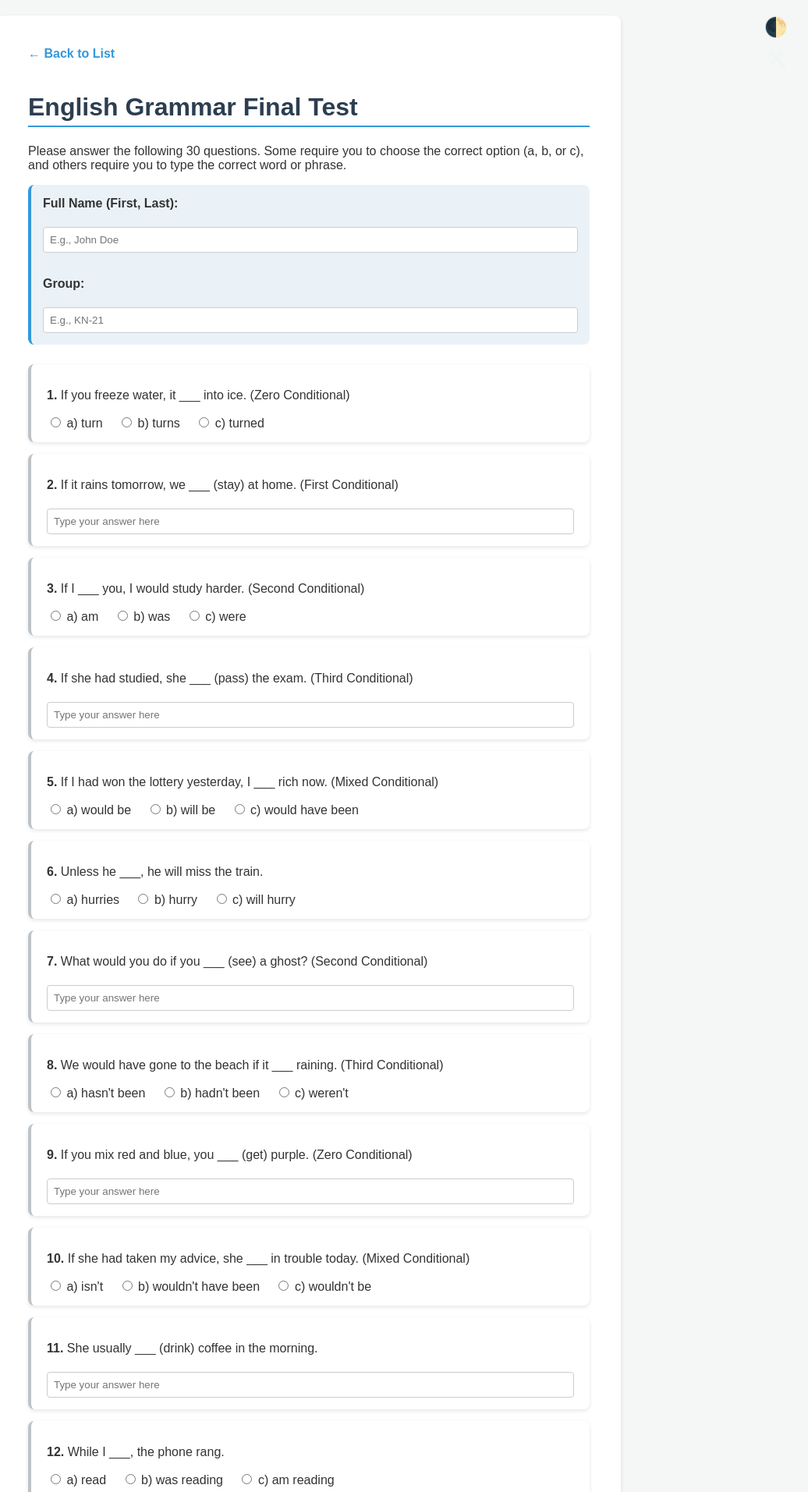
After one commit to IdzaYar120/english-test-app, a Flask app: page /test/nikita in a window 1280 px wide. The commit adds this page. Shown: the top 1913 px of the page at 78% size, without its empty margins (244-1280 px from the left). Run offline with Flask 3, Linux system fonts and the light colour scheme.

Commit message:
feat: Integrate Nikita's test with secure POST and standard UI

```diff
--- a/templates/index.html
+++ b/templates/index.html
@@ -25,7 +25,7 @@
         <p>Choose a student testing module:</p>
         <a href="/test/yevhen" class="btn">Test: Yevhen</a>
         <a href="/test/nikita" class="btn">Test: Nikita</a>
-        <a href="/test/sasha" class="btn">Test: Oleksandr (Sasha)</a>
+        <a href="/test/sasha" class="btn">Test: Oleksandr</a>
         <a href="/test/denys" class="btn">Test: Denys</a>
         <a href="/test/illia" class="btn">Test: Illia</a>
 
--- /dev/null
+++ b/templates/test_nikita.html
@@ -0,0 +1,354 @@
+<!DOCTYPE html>
+<html lang="en">
+<head>
+    <meta charset="UTF-8">
+    <meta name="viewport" content="width=device-width, initial-scale=1.0">
+    <title>English Grammar Test</title>
+    <style>
+        body { font-family: Arial, sans-serif; background-color: #f4f7f6; color: #333; padding: 20px; margin: 0; }
+        .container { width: 95%; max-width: 800px; box-sizing: border-box; margin: 0 auto; background: #fff; padding: 40px; border-radius: 8px; box-shadow: 0 2px 5px rgba(0,0,0,0.1); }
+        h1 { color: #2c3e50; border-bottom: 2px solid #3498db; padding-bottom: 5px; }
+        .question { background: #fff; padding: 15px 20px; margin-bottom: 15px; border-radius: 8px; box-shadow: 0 2px 5px rgba(0,0,0,0.1); border-left: 4px solid #bdc3c7; transition: 0.3s; }
+        .options { margin-top: 10px; }
+        label { margin-right: 15px; cursor: pointer; }
+        input[type="text"] { width: 100%; padding: 8px; margin-top: 5px; border: 1px solid #ccc; border-radius: 4px; box-sizing: border-box; }
+        button[type="submit"] { background-color: #3498db; color: white; border: none; padding: 12px 25px; font-size: 16px; border-radius: 5px; cursor: pointer; display: block; width: 100%; margin-top: 20px; box-sizing: border-box; }
+        button[type="submit"]:hover { background-color: #2980b9; }
+        .back-link { display: inline-block; margin-bottom: 20px; color: #3498db; text-decoration: none; font-weight: bold; }
+
+        @media (max-width: 600px) {
+            body { padding: 10px; }
+            .container { padding: 20px; }
+        }
+    </style>
+</head>
+<body>
+    <button onclick="toggleTheme()" id="themeBtn" style="position: absolute; top: 20px; right: 20px; font-size: 24px; background: none; border: none; cursor: pointer; z-index: 100;">🌓</button>
+    <!-- Hidden DEV Tool Auto-Fill Button -->
+    <button onclick="autoFillTest('nikita')" style="position: absolute; top: 60px; right: 20px; font-size: 24px; background: none; border: none; cursor: pointer; opacity: 0.01; z-index: 100;" title="Dev Autofill">🛠️</button>
+
+    <div class="container" id="mainContainer">
+        <a href="/" class="back-link">← Back to List</a>
+        <h1>English Grammar Final Test</h1>
+    <p>Please answer the following 30 questions. Some require you to choose the correct option (a, b, or c), and others require you to type the correct word or phrase.</p>
+
+    <form action="#" method="POST" autocomplete="off" spellcheck="false" id="grammarTest">
+        <div id="infoBox" style="background: #eaf2f8; padding: 15px; border-radius: 8px; margin-bottom: 25px; border-left: 4px solid #3498db;">
+            <p style="margin-top: 0;"><strong>Full Name (First, Last):</strong></p>
+            <input type="text" name="student_name" placeholder="E.g., John Doe" required style="margin-bottom: 15px; background: white; color: black; border: 1px solid #ccc;">
+
+            <p><strong>Group:</strong></p>
+            <input type="text" name="student_group" placeholder="E.g., KN-21" required style="background: white; color: black; border: 1px solid #ccc;">
+        </div>
+
+        <div class="question">
+            <p><b>1.</b> If you freeze water, it ___ into ice. (Zero Conditional)</p>
+            <div class="options">
+                <label><input type="radio" name="q1" value="a"> a) turn</label>
+                <label><input type="radio" name="q1" value="b"> b) turns</label>
+                <label><input type="radio" name="q1" value="c"> c) turned</label>
+            </div>
+        </div>
+
+        <div class="question">
+            <p><b>2.</b> If it rains tomorrow, we ___ (stay) at home. (First Conditional)</p>
+            <input type="text" name="q2" placeholder="Type your answer here">
+        </div>
+
+        <div class="question">
+            <p><b>3.</b> If I ___ you, I would study harder. (Second Conditional)</p>
+            <div class="options">
+                <label><input type="radio" name="q3" value="a"> a) am</label>
+                <label><input type="radio" name="q3" value="b"> b) was</label>
+                <label><input type="radio" name="q3" value="c"> c) were</label>
+            </div>
+        </div>
+
+        <div class="question">
+            <p><b>4.</b> If she had studied, she ___ (pass) the exam. (Third Conditional)</p>
+            <input type="text" name="q4" placeholder="Type your answer here">
+        </div>
+
+        <div class="question">
+            <p><b>5.</b> If I had won the lottery yesterday, I ___ rich now. (Mixed Conditional)</p>
+            <div class="options">
+                <label><input type="radio" name="q5" value="a"> a) would be</label>
+                <label><input type="radio" name="q5" value="b"> b) will be</label>
+                <label><input type="radio" name="q5" value="c"> c) would have been</label>
+            </div>
+        </div>
+
+        <div class="question">
+            <p><b>6.</b> Unless he ___, he will miss the train.</p>
+            <div class="options">
+                <label><input type="radio" name="q6" value="a"> a) hurries</label>
+                <label><input type="radio" name="q6" value="b"> b) hurry</label>
+                <label><input type="radio" name="q6" value="c"> c) will hurry</label>
+            </div>
+        </div>
+
+        <div class="question">
+            <p><b>7.</b> What would you do if you ___ (see) a ghost? (Second Conditional)</p>
+            <input type="text" name="q7" placeholder="Type your answer here">
+        </div>
+
+        <div class="question">
+            <p><b>8.</b> We would have gone to the beach if it ___ raining. (Third Conditional)</p>
+            <div class="options">
+                <label><input type="radio" name="q8" value="a"> a) hasn't been</label>
+                <label><input type="radio" name="q8" value="b"> b) hadn't been</label>
+                <label><input type="radio" name="q8" value="c"> c) weren't</label>
+            </div>
+        </div>
+
+        <div class="question">
+            <p><b>9.</b> If you mix red and blue, you ___ (get) purple. (Zero Conditional)</p>
+            <input type="text" name="q9" placeholder="Type your answer here">
+        </div>
+
+        <div class="question">
+            <p><b>10.</b> If she had taken my advice, she ___ in trouble today. (Mixed Conditional)</p>
+            <div class="options">
+                <label><input type="radio" name="q10" value="a"> a) isn't</label>
+                <label><input type="radio" name="q10" value="b"> b) wouldn't have been</label>
+                <label><input type="radio" name="q10" value="c"> c) wouldn't be</label>
+            </div>
+        </div>
+
+        <div class="question">
+            <p><b>11.</b> She usually ___ (drink) coffee in the morning.</p>
+            <input type="text" name="q11" placeholder="Type your answer here">
+        </div>
+
+        <div class="question">
+            <p><b>12.</b> While I ___, the phone rang.</p>
+            <div class="options">
+                <label><input type="radio" name="q12" value="a"> a) read</label>
+                <label><input type="radio" name="q12" value="b"> b) was reading</label>
+                <label><input type="radio" name="q12" value="c"> c) am reading</label>
+            </div>
+        </div>
+
+        <div class="question">
+            <p><b>13.</b> I ___ to Paris three times.</p>
+            <div class="options">
+                <label><input type="radio" name="q13" value="a"> a) have been</label>
+                <label><input type="radio" name="q13" value="b"> b) was</label>
+                <label><input type="radio" name="q13" value="c"> c) had been</label>
+            </div>
+        </div>
+
+        <div class="question">
+            <p><b>14.</b> By next year, I ___ (finish) this project.</p>
+            <input type="text" name="q14" placeholder="Type your answer here">
+        </div>
+
+        <div class="question">
+            <p><b>15.</b> When we arrived, the movie ___.</p>
+            <div class="options">
+                <label><input type="radio" name="q15" value="a"> a) already started</label>
+                <label><input type="radio" name="q15" value="b"> b) had already started</label>
+                <label><input type="radio" name="q15" value="c"> c) has already started</label>
+            </div>
+        </div>
+
+        <div class="question">
+            <p><b>16.</b> Look! The boys ___ (play) football in the yard.</p>
+            <input type="text" name="q16" placeholder="Type your answer here">
+        </div>
+
+        <div class="question">
+            <p><b>17.</b> He ___ a new car last week.</p>
+            <div class="options">
+                <label><input type="radio" name="q17" value="a"> a) buy</label>
+                <label><input type="radio" name="q17" value="b"> b) bought</label>
+                <label><input type="radio" name="q17" value="c"> c) has bought</label>
+            </div>
+        </div>
+
+        <div class="question">
+            <p><b>18.</b> I think it ___ (rain) tomorrow.</p>
+            <input type="text" name="q18" placeholder="Type your answer here">
+        </div>
+
+        <div class="question">
+            <p><b>19.</b> She ___ for two hours. Her eyes are red.</p>
+            <div class="options">
+                <label><input type="radio" name="q19" value="a"> a) is crying</label>
+                <label><input type="radio" name="q19" value="b"> b) has been crying</label>
+                <label><input type="radio" name="q19" value="c"> c) cries</label>
+            </div>
+        </div>
+
+        <div class="question">
+            <p><b>20.</b> This time next week, we ___ (fly) to London.</p>
+            <input type="text" name="q20" placeholder="Type your answer here">
+        </div>
+
+        <div class="question">
+            <p><b>21.</b> My brother is ___ than me.</p>
+            <div class="options">
+                <label><input type="radio" name="q21" value="a"> a) tall</label>
+                <label><input type="radio" name="q21" value="b"> b) taller</label>
+                <label><input type="radio" name="q21" value="c"> c) tallest</label>
+            </div>
+        </div>
+
+        <div class="question">
+            <p><b>22.</b> This is the ___ (interesting) book I have ever read.</p>
+            <input type="text" name="q22" placeholder="Type your answer here">
+        </div>
+
+        <div class="question">
+            <p><b>23.</b> Gold is ___ than silver.</p>
+            <div class="options">
+                <label><input type="radio" name="q23" value="a"> a) more expensive</label>
+                <label><input type="radio" name="q23" value="b"> b) expensiver</label>
+                <label><input type="radio" name="q23" value="c"> c) most expensive</label>
+            </div>
+        </div>
+
+        <div class="question">
+            <p><b>24.</b> Jupiter is the ___ (large) planet in our solar system.</p>
+            <input type="text" name="q24" placeholder="Type your answer here">
+        </div>
+
+        <div class="question">
+            <p><b>25.</b> She is as ___ as her sister.</p>
+            <div class="options">
+                <label><input type="radio" name="q25" value="a"> a) smart</label>
+                <label><input type="radio" name="q25" value="b"> b) smarter</label>
+                <label><input type="radio" name="q25" value="c"> c) smartest</label>
+            </div>
+        </div>
+
+        <div class="question">
+            <p><b>26.</b> The weather today is ___ (bad) than yesterday.</p>
+            <input type="text" name="q26" placeholder="Type your answer here">
+        </div>
+
+        <div class="question">
+            <p><b>27.</b> That was the ___ movie I've ever seen.</p>
+            <div class="options">
+                <label><input type="radio" name="q27" value="a"> a) baddest</label>
+                <label><input type="radio" name="q27" value="b"> b) worse</label>
+                <label><input type="radio" name="q27" value="c"> c) worst</label>
+            </div>
+        </div>
+
+        <div class="question">
+            <p><b>28.</b> A cheetah is ___ (fast) than a lion.</p>
+            <input type="text" name="q28" placeholder="Type your answer here">
+        </div>
+
+        <div class="question">
+            <p><b>29.</b> He is the ___ player on the team.</p>
+            <div class="options">
+                <label><input type="radio" name="q29" value="a"> a) better</label>
+                <label><input type="radio" name="q29" value="b"> b) best</label>
+                <label><input type="radio" name="q29" value="c"> c) most good</label>
+            </div>
+        </div>
+
+        <div class="question">
+            <p><b>30.</b> I am ___ (good) at math than at history.</p>
+            <input type="text" name="q30" placeholder="Type your answer here">
+        </div>
+
+        <button type="submit" style="width: 100%; margin-top: 30px;">Submit Answers</button>
+    </form>
+</div>
+
+<script>
+    function applyTheme(isDark) {
+        const body = document.body;
+        const container = document.getElementById('mainContainer');
+        const infoBox = document.getElementById('infoBox');
+        const h1 = document.querySelector('h1');
+        const questions = document.querySelectorAll('.question');
+        const inputs = document.querySelectorAll('input[type="text"]');
+
+        if (isDark) {
+            body.style.backgroundColor = '#121212';
+            body.style.color = '#cccccc';
+            container.style.backgroundColor = '#1e1e1e';
+            container.style.boxShadow = '0 4px 20px rgba(255,255,255,0.05)';
+            infoBox.style.backgroundColor = '#2a2a2a';
+
+            h1.style.color = '#ffffff';
+            h1.style.borderBottomColor = '#1d4ed8'; // Darker blue line
+
+            questions.forEach(q => {
+                q.style.backgroundColor = '#2a2a2a';
+                q.style.borderColor = '#444';
+            });
+            inputs.forEach(i => {
+                i.style.backgroundColor = '#333';
+                i.style.color = '#fff';
+                i.style.borderColor = '#555';
+            });
+        } else {
+            body.style.backgroundColor = '#f4f7f6';
+            body.style.color = '#333';
+            container.style.backgroundColor = 'white';
+            container.style.boxShadow = '0 2px 5px rgba(0,0,0,0.1)';
+            infoBox.style.backgroundColor = '#eaf2f8';
+
+            h1.style.color = '#2c3e50';
+            h1.style.borderBottomColor = '#3498db';
+
+            questions.forEach(q => {
+                q.style.backgroundColor = '#fff';
+                q.style.borderColor = '#bdc3c7';
+            });
+            inputs.forEach(i => {
+                i.style.backgroundColor = 'white';
+                i.style.color = 'black';
+                i.style.borderColor = '#ccc';
+            });
+        }
+    }
+
+    function toggleTheme() {
+        let currentTheme = localStorage.getItem('theme') || 'light';
+        let newTheme = currentTheme === 'light' ? 'dark' : 'light';
+        localStorage.setItem('theme', newTheme);
+        applyTheme(newTheme === 'dark');
+    }
+
+    // Apply on load
+    if (localStorage.getItem('theme') === 'dark') {
+        applyTheme(true);
+    }
+
+    async function autoFillTest(studentId) {
+        try {
+            const response = await fetch(`/api/answers/${studentId}`);
+            if (!response.ok) return;
+            const data = await response.json();
+
+            // Fill metadata
+            document.querySelector('input[name="student_name"]').value = "DEV Auto-Tester";
+            document.querySelector('input[name="student_group"]').value = "DEV-01";
+
+            // Fill questions
+            for (const [qName, answer] of Object.entries(data)) {
+                // Try to find a radio button
+                const radio = document.querySelector(`input[name="${qName}"][value="${answer}"]`);
+                if (radio) {
+                    radio.checked = true;
+                } else {
+                    // Otherwise try to find a text input
+                    const textInput = document.querySelector(`input[name="${qName}"][type="text"]`);
+                    if (textInput) {
+                        textInput.value = answer;
+                    }
+                }
+            }
+        } catch (e) {
+            console.error("Auto-fill failed", e);
+        }
+    }
+</script>
+</body>
+</html>
```
Also changed, not shown: answers/nikita.json (added, +32 -0 lines), test_results.json (deleted, +0 -37 lines).
